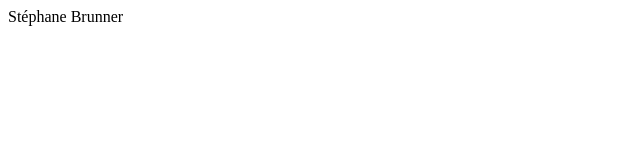
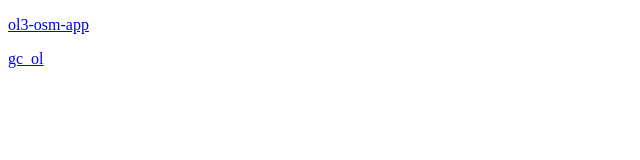
Before and after one commit to sbrunner/sbrunner.github.io, a plain HTML site: page index.html in a window 1280 px wide. Shown: the whole page, without its empty margins (0-640 px from the left). Drawn offline with Linux system fonts and the light colour scheme.

Commit message:
Update index.html

```diff
--- a/index.html
+++ b/index.html
@@ -5,6 +5,7 @@
         <title>Stéphane Brunner</title>
     </head>
     <body>
-        Stéphane Brunner
+        <p><a href="http://sbrunner.github.io/ol3-osm-app/">ol3-osm-app</a></p>
+        <p><a href="http://sbrunner.github.io/gc_ol/">gc_ol</a></p>
     </body>
 </html>
```
